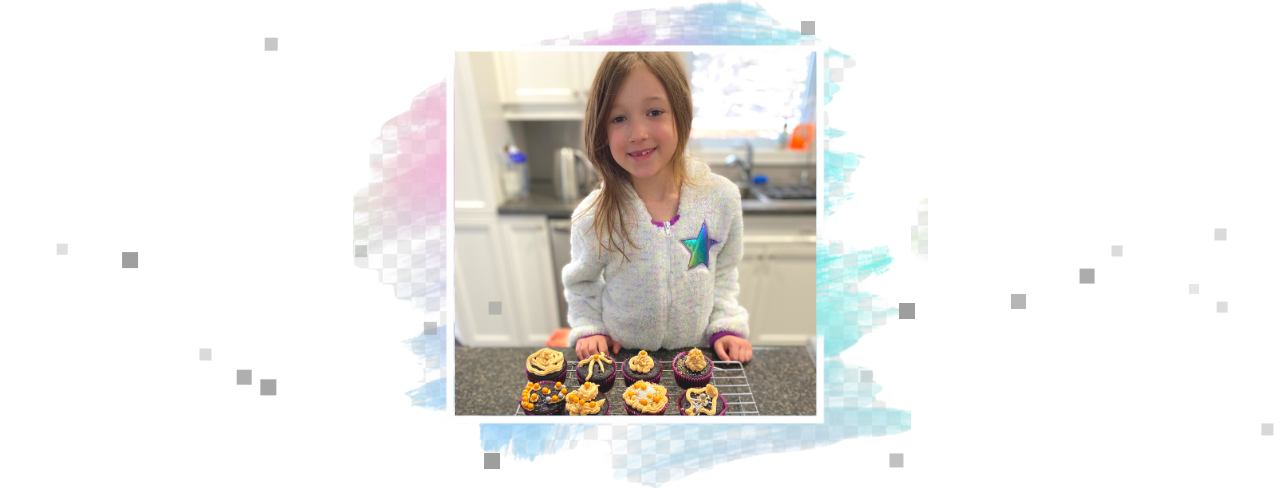
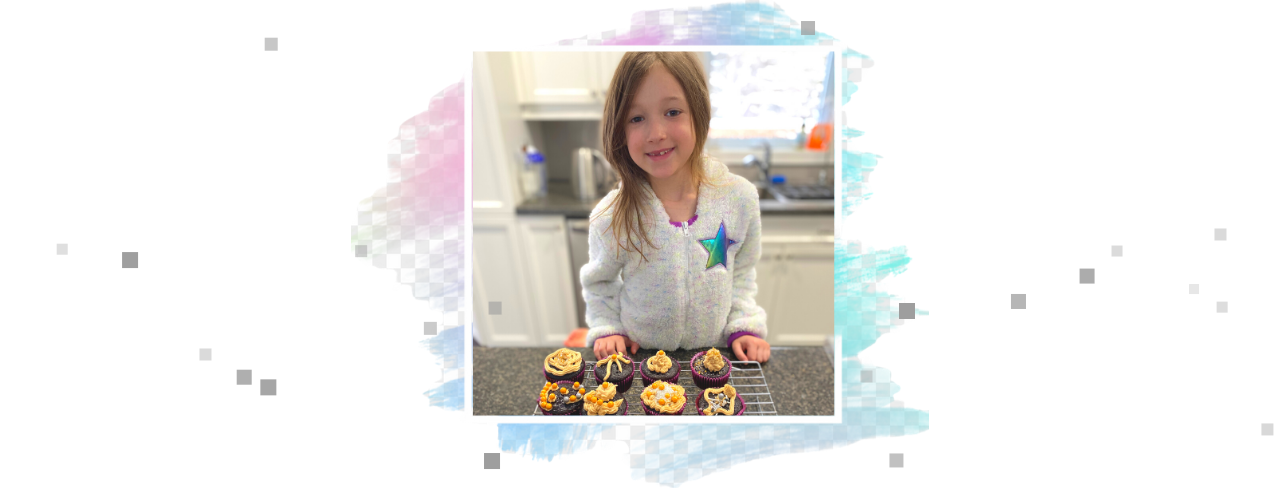
Before and after one commit to Emmas-Sweets-and-Treats/Emmas-Sweets-and-Treats.github.io, a website: page index.html in a window 1280 px wide. Shown: the part 262-750 px from the top of the page. Drawn offline with Linux system fonts and the light colour scheme; grey boxes are pictures that could not be loaded; a web font is replaced by a local one.

Commit message:
Adjust img dimensions

```diff
--- a/product.css
+++ b/product.css
@@ -27,10 +27,9 @@ h1 {
 }
 
 .avatar-wrapper {
-  width: 575px;
-  height: 505px;
+  width: 578px;
+  height: 497px;
   background-image: url(./assets/img/profile.png);
-  background-position-x: -20px;
 }
 
 /*
```
